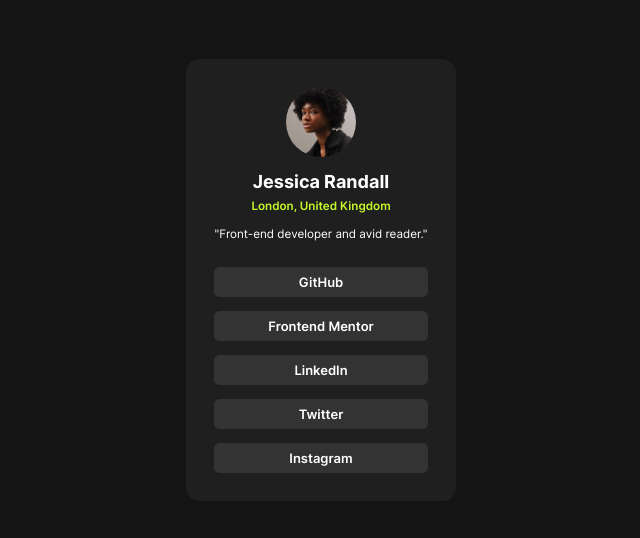
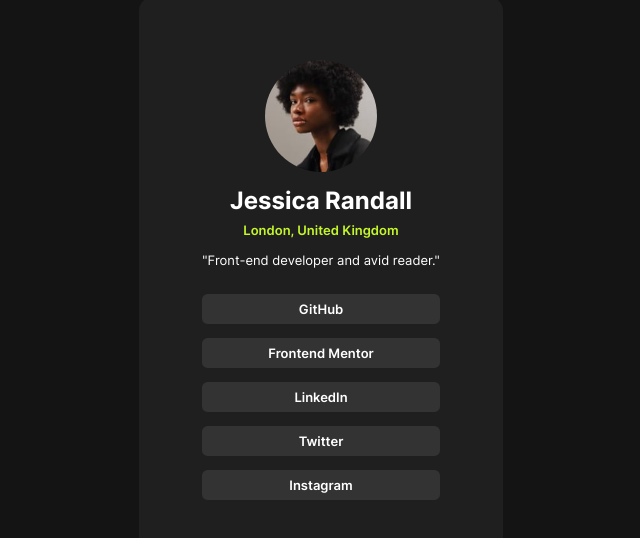
Before and after one commit to bpm001/frontendmentor-social-links-profile, a plain HTML site: page index.html in a window 1280 px wide. Shown: the part 120-658 px from the top of the page, without its empty margins (319-959 px from the left). Drawn offline with Linux system fonts and the light colour scheme.

Commit message:
fix : size

```diff
--- a/index.html
+++ b/index.html
@@ -18,11 +18,11 @@
     <img src="./assets/images/avatar-jessica.jpeg" alt="Jessica Randall profile picture" class="avatar">
     <div class="social-links-profile__header-data flex-column">
       <h2>Jessica Randall</h2>
-      <h4>London, United Kingdom</h4>
+      <h3>London, United Kingdom</h3>
     </div>
 
 
-    <h5>"Front-end developer and avid reader."</h5>
+    <h4>"Front-end developer and avid reader."</h4>
   </header>
   <ul class="social-links-profile__buttons">
     <li role="button">GitHub</li>
--- a/style.css
+++ b/style.css
@@ -20,7 +20,7 @@
 *{
     margin:0;
     padding:0;
-    boz-sizing:border-box;
+    box-sizing:border-box;
     font-weight: 400;
     font-size: 14px;
 }
@@ -43,7 +43,7 @@ body{
 .social-links-profile{
     background-color: var(--grey-800);
     border-radius: 1rem;
-    padding: 2rem;
+    padding: 4.5rem;
     gap: 0.9rem;
 }
 .social-links-profile__header{
@@ -53,23 +53,23 @@ body{
 }
 .social-links-profile__header .avatar{
     border-radius: 100%;
-    width: 5rem;
+    width: 8rem;
 }
 .social-links-profile__header-data{
     justify-content: space-between;
     gap: 0.5rem;
 }
 .social-links-profile h2{
-    font-size:large;
+    font-size:x-large;
     font-weight: 700;
 }
-.social-links-profile h4{
-    font-size:smaller;
+.social-links-profile h3{
+    font-size:small;
     font-weight: 600;
     color: var(--location-tags-color);
 }
-.social-links-profile h5{
-    font-size: smaller;
+.social-links-profile h4{
+    font-size:small;
     font-weight: 400;
 }
 
@@ -85,3 +85,9 @@ body{
     font-weight: 600;
     font-size: 13px;
 }
+
+@media(max-width: 375px){
+    .social-links-profile{
+        padding: 3.5rem;
+    }
+}
```
